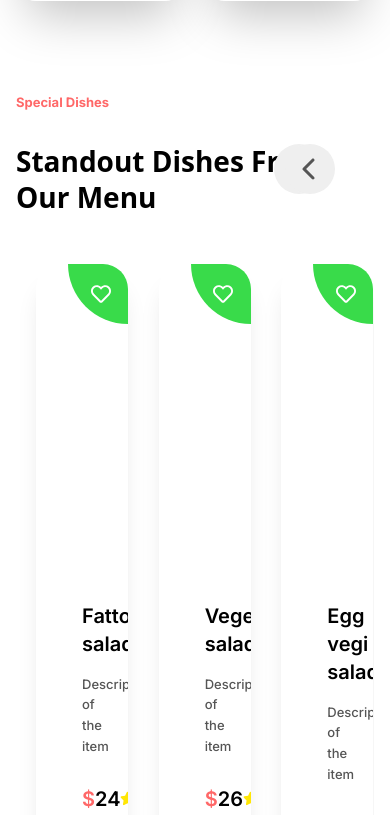
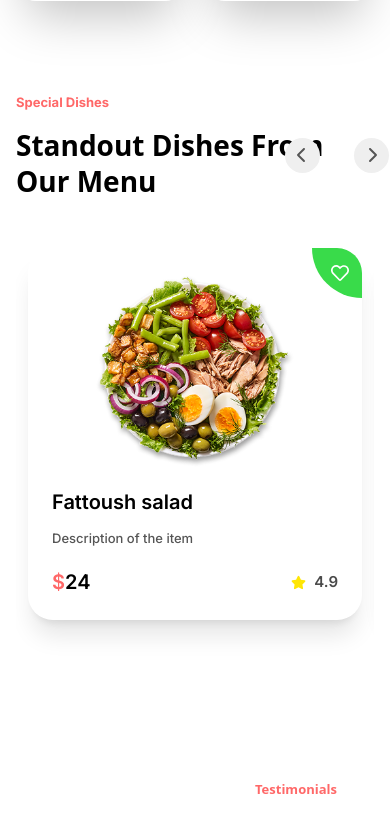
Before and after one commit to basudevkumer/foodi, a React (Vite) app: page / in a window 390 px wide. Shown: the part 1479-2294 px from the top of the page. Built offline with nearby package versions, Linux system fonts and the light colour scheme.

Commit message:
feat: in SpecialDish  part aded responsive added

```diff
--- a/src/components/specialDish/SpecialDish.jsx
+++ b/src/components/specialDish/SpecialDish.jsx
@@ -1,14 +1,7 @@
 import React, { useRef, useState } from "react";
-// Import Swiper React components
 import { Swiper, SwiperSlide } from "swiper/react";
-import { FaArrowLeft } from "react-icons/fa";
-
-// Import Swiper styles
 import "swiper/css";
 import "swiper/css/navigation";
-import "swiper/css/navigation";
-
-// import required modules
 import { FreeMode, Navigation } from "swiper/modules";
 
 import Container from "../commonComponents/Container";
@@ -17,66 +10,78 @@ import { specialItems } from "../../helper/ProjectArrObj";
 
 const SpecialDish = () => {
   const { star, chevronIconRight, chevronIconLeft, heart } = allIcon;
-
-  //for state management
   const [light, setLight] = useState(null);
 
   const handleClicked = (id) => {
-    setLight(prev=> prev === id ? null : id);
+    setLight((prev) => (prev === id ? null : id));
   };
+
   return (
-    <section className="pb-[221px]">
+    <section className="pb-[120px] lg:pb-[221px]">
       <Container>
         <div>
           <p className="text-quaternary font-inter p6">Special Dishes</p>
-          <h2 className="h2 lg:w-[580px] pt-10 ">
+          <h2 className="h2 pt-6 lg:pt-10 lg:w-[580px]">
             Standout Dishes From Our Menu
           </h2>
+
           <div className="relative">
             <Swiper
               freeMode={true}
               modules={[FreeMode, Navigation]}
-              slidesPerView={3}
-              spaceBetween={50}
               loop={true}
-              className="mySwiper !py-12 !px-5"
+              className="mySwiper !py-12 !px-3 lg:!px-5"
               navigation={{
                 nextEl: ".swiper-button-next",
                 prevEl: ".swiper-button-prev",
               }}
+              breakpoints={{
+                320: { slidesPerView: 1, spaceBetween: 20 },
+                640: { slidesPerView: 2, spaceBetween: 30 },
+                1024: { slidesPerView: 3, spaceBetween: 50 },
+              }}
             >
               {specialItems.map((items) => {
-                const isActive = light === items.id
+                const isActive = light === items.id;
                 return (
-                  <SwiperSlide>
-                    <div className=" rounded-[25px] py-[38px] px-[46px] shadow-xl cursor-pointer easy-in-out relative  overflow-hidden" key={items.id}>
+                  <SwiperSlide key={items.id}>
+                    <div className="rounded-[25px] py-6 px-6 md:py-[38px] md:px-[46px] shadow-xl cursor-pointer ease-in-out relative overflow-hidden">
+                      {/* Heart Button */}
                       <div
-                        className="absolute top-0 right-0 w-[60px] h-[60px] bg-secondary rounded-bl-full "
-                        onClick={()=>handleClicked(items.id)}
+                        className="absolute top-0 right-0 w-[50px] h-[50px] md:w-[60px] md:h-[60px] bg-secondary rounded-bl-full"
+                        onClick={() => handleClicked(items.id)}
                       >
-                        <span className="absolute top-1/2 left-[38%] -translate-y-1/2 text-xl text-quinary">{isActive ? heart[1].icon : heart[0].icon}</span>
+                        <span className="absolute top-1/2 left-[38%] -translate-y-1/2 text-lg md:text-xl text-quinary">
+                          {isActive ? heart[1].icon : heart[0].icon}
+                        </span>
                       </div>
-                      <figure className="pb-6">
+
+                      {/* Image */}
+                      <figure className="pb-4 md:pb-6 flex justify-center">
                         <img
                           src={items.imageUrl}
-                          className="h-[276px] w-[276px] object-cover"
+                          className="h-[200px] w-[200px] md:h-[276px] md:w-[276px] object-cover"
                           alt={items.imageUrl}
                         />
                       </figure>
-                      <h6 className="h6  font-inter text-primary">
+
+                      {/* Title */}
+                      <h6 className="h6 font-inter text-primary">
                         {items.name}
                       </h6>
-                      <p className="p3 text-tarnary2 font-inter pt-4 pb-7">
+
+                      {/* Description */}
+                      <p className="p3 text-tarnary2 font-inter pt-3 pb-5 md:pt-4 md:pb-7">
                         {items.description}
                       </p>
-                      <div className="flex justify-between">
-                        <p className="h6 text-primary  font-inter">
-                          <span className="text-quaternary !text-[20px]">
-                            $
-                          </span>
+
+                      {/* Price & Rating */}
+                      <div className="flex justify-between items-center">
+                        <p className="h6 text-primary font-inter">
+                          <span className="text-quaternary !text-[20px]">$</span>
                           {items.price}
                         </p>
-                        <p className="p2s font-inter text-tarnary   flex gap-x-2 items-center">
+                        <p className="p2s font-inter text-tarnary flex gap-x-2 items-center">
                           <span className="text-[#FFE605]">{star}</span>
                           {items.rating}
                         </p>
@@ -87,15 +92,16 @@ const SpecialDish = () => {
               })}
             </Swiper>
 
-            <button className="  coursor-pointer swiper-button-next !w-[50px] !h-[50px] rounded-full bg-[#EFEFEF]    group hover:bg-secondary transition duration-300 easy-in-out  !absolute !top-[-50px] !right-0 -translate-x-[100%]">
-              <span className="text-2xl text-tarnary2 group-hover:text-quinary transition duration-300 easy-in-out">
-                {" "}
+            {/* Next Button */}
+            <button className="cursor-pointer swiper-button-next !w-[35px] !h-[35px] md:!w-[50px] md:!h-[50px] rounded-full bg-[#EFEFEF] group hover:bg-secondary transition duration-300 ease-in-out !absolute !top-[-40px] sm:!top-[-15px] !right-[-50px] md:!top-[-20px] sm:!right-0 -translate-x-[100%]">
+              <span className="text-base md:text-2xl text-tarnary2 group-hover:text-quinary transition duration-300 ease-in-out">
                 {chevronIconRight}
               </span>
             </button>
-            <button className="coursor-pointer swiper-button-prev !w-[50px] !h-[50px] rounded-full bg-[#EFEFEF]    group hover:bg-secondary transition duration-300 easy-in-out  !absolute !top-[-50px] !left-[89%] !translate-x-[-100%]">
-              <span className="text-2xl text-tarnary2 group-hover:text-quinary transition duration-300 easy-in-out">
-                {" "}
+
+            {/* Prev Button */}
+            <button className="cursor-pointer swiper-button-prev !w-[35px] !h-[35px] md:!w-[50px] md:!h-[50px] rounded-full bg-[#EFEFEF] group hover:bg-secondary transition duration-300 ease-in-out !absolute !top-[-40px] sm:!top-[-15px] md:!top-[-20px]  !left-[75%] lg:!left-[80%] ">
+              <span className=" text-base md:text-2xl text-tarnary2 group-hover:text-quinary transition duration-300 ease-in-out">
                 {chevronIconLeft}
               </span>
             </button>
```
